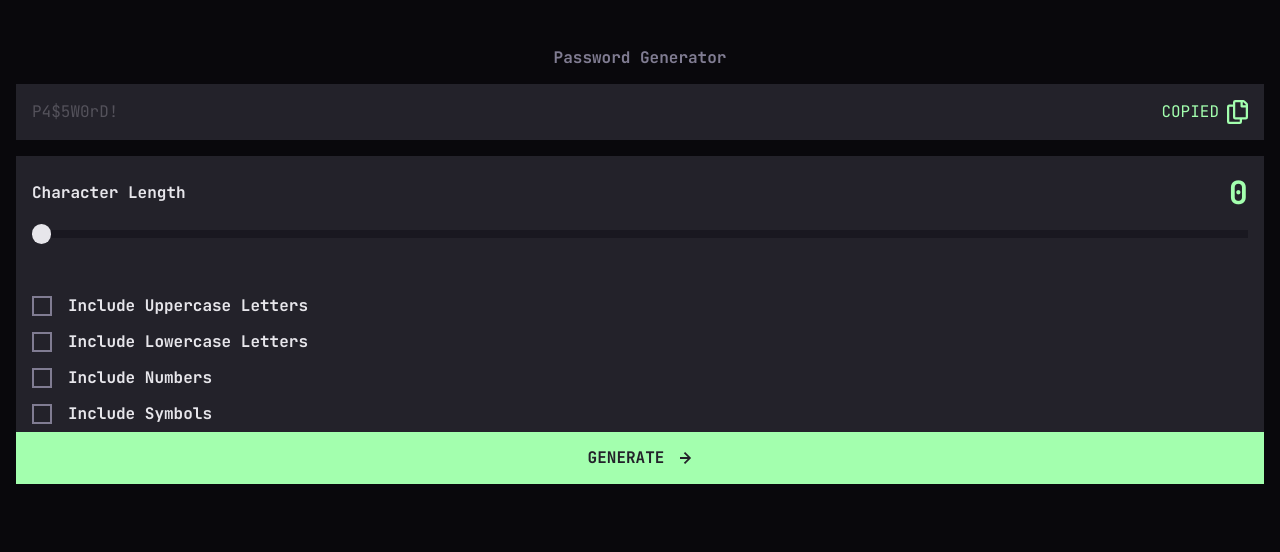
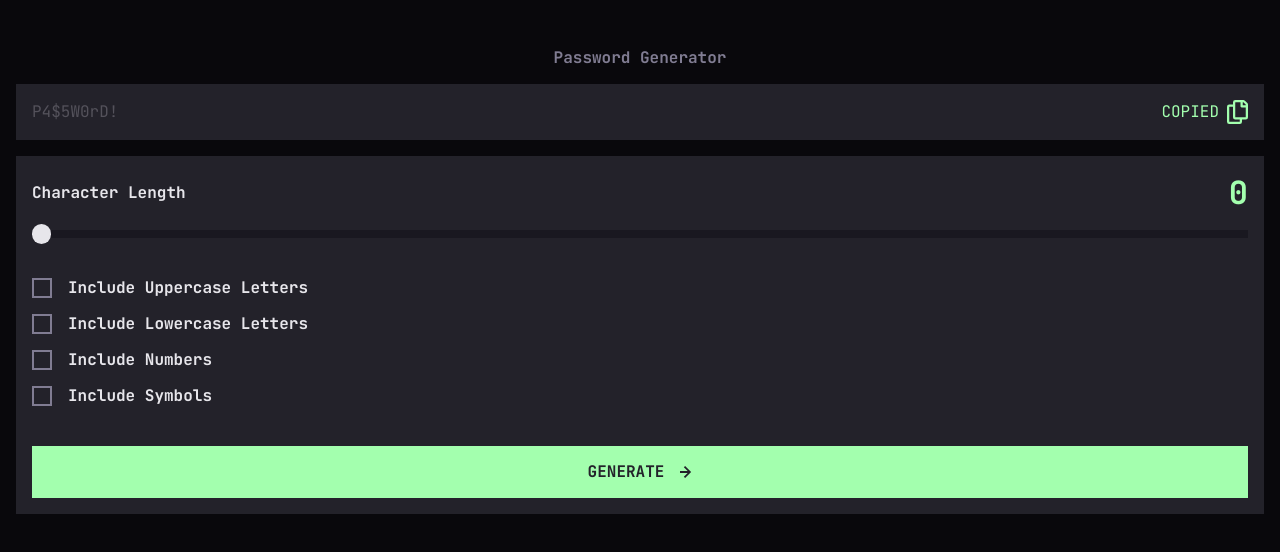
Before and after one commit to kmulqueen/password-generator, a React (Vite) app: page / in a window 1280 px wide. Shown: the top 552 px of the page. Built offline with nearby package versions, Linux system fonts and the light colour scheme.

Commit message:
refactor form styles

```diff
--- a/src/components/CheckboxWrapper.tsx
+++ b/src/components/CheckboxWrapper.tsx
@@ -21,7 +21,7 @@ export default function CheckboxWrapper() {
     },
   ];
   return (
-    <fieldset className="w-full min-w-0 border-0 bg-grey-800 px-4">
+    <fieldset className="w-full min-w-0 border-0 bg-grey-800">
       <legend className="sr-only">Choose password rules:</legend>
       {checkboxOptions.map((option) => (
         <Checkbox id={option.id} label={option.label} key={option.id} />
--- a/src/components/Form.tsx
+++ b/src/components/Form.tsx
@@ -7,5 +7,12 @@ export default function Form({ children }: PropsWithChildren) {
     const data = new FormData(e.currentTarget);
     console.log(data);
   };
-  return <form onSubmit={handleSubmit}>{children}</form>;
+  return (
+    <form
+      onSubmit={handleSubmit}
+      className="gap- flex flex-col gap-8 bg-grey-800 p-4"
+    >
+      {children}
+    </form>
+  );
 }
--- a/src/components/Slider.tsx
+++ b/src/components/Slider.tsx
@@ -26,7 +26,7 @@ export default function Slider() {
 
   return (
     <fieldset className="w-full min-w-0 border-0">
-      <div className="grid grid-cols-[max-content_1fr] grid-rows-2 gap-4 bg-grey-800 p-4">
+      <div className="grid grid-cols-[max-content_1fr] grid-rows-[1fr_max-content] gap-4 bg-grey-800">
         <label
           htmlFor="character-length"
           className="self-center text-preset-4 text-grey-200"
```
